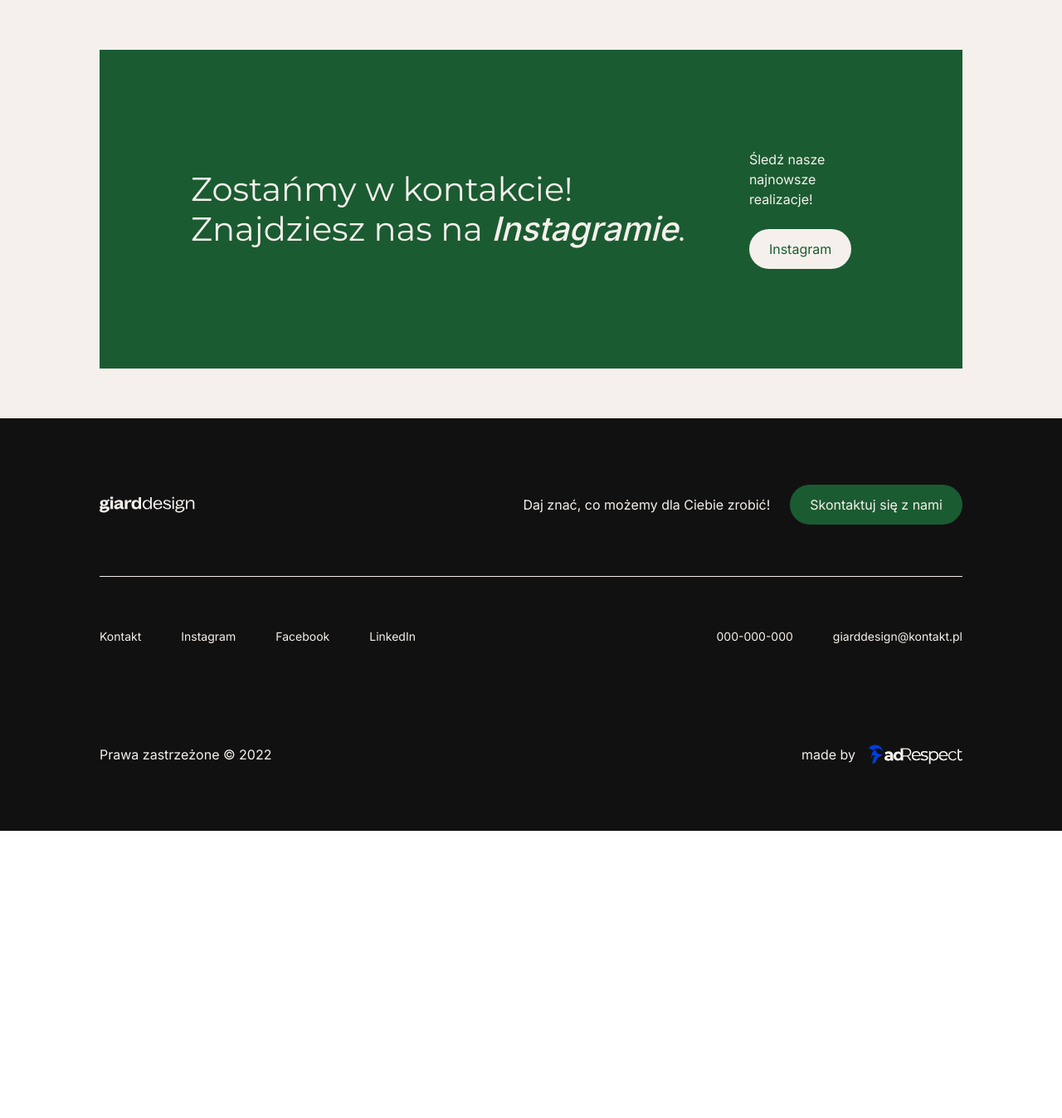
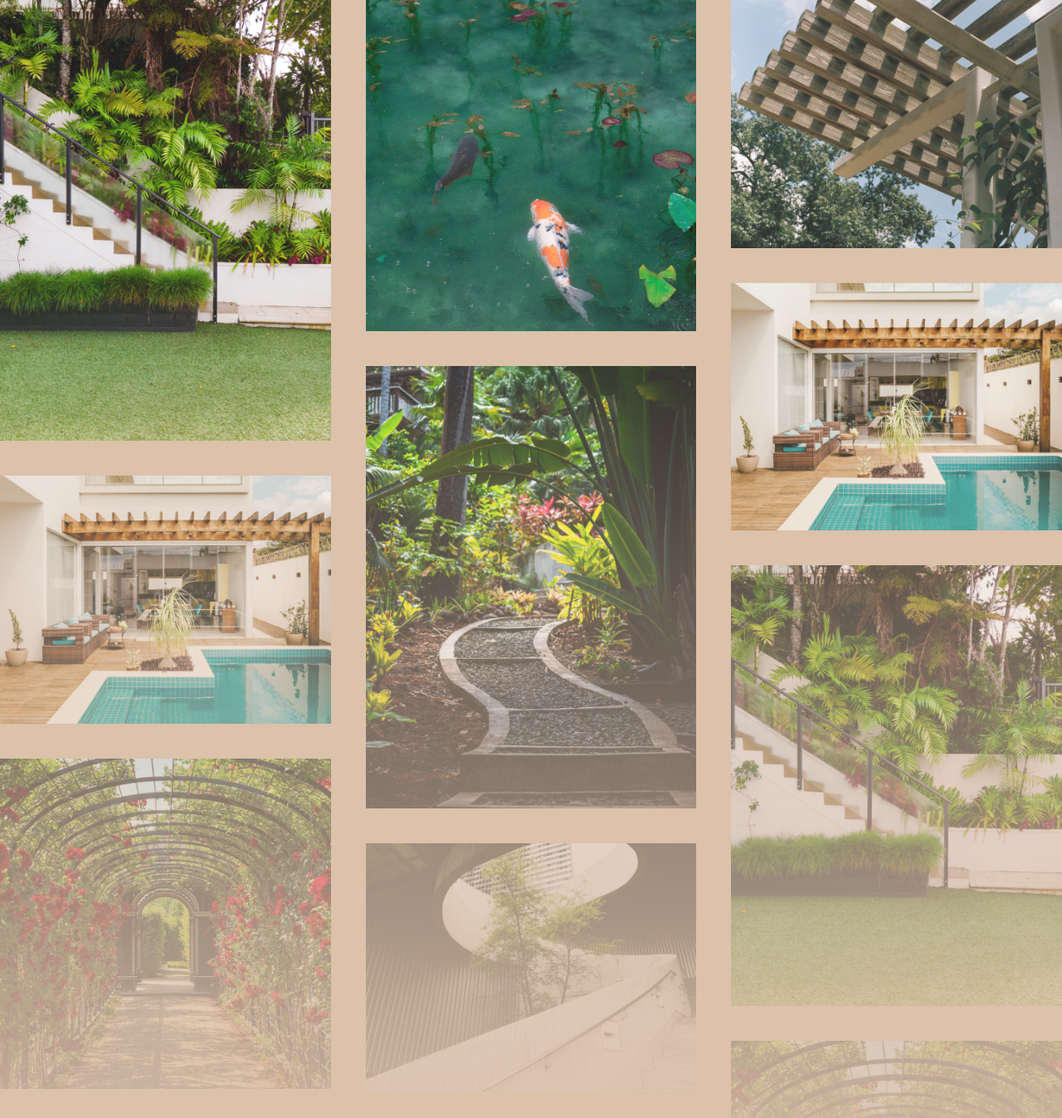
Before and after one commit to grzegorzpokorski/adrespect-recruitment-task, a website built with Vite: page index.html in a window 1280 px wide. Shown: the part 1987-3334 px from the top of the page at 83% size. Before the commit the page ends 2988 px from the top, so only its background shows below. Built offline with nearby package versions, Linux system fonts and the light colour scheme.

Commit message:
feat: add "realizacje" section

```diff
--- a/index.html
+++ b/index.html
@@ -321,7 +321,153 @@
             Nasze <span class="font-sans italic">projekty</span>
           </p>
         </header>
-        <div></div>
+        <div
+          class="relative lg:max-h-[1500px] overflow-hidden"
+          id="bricks-container"
+        >
+          <div
+            class="md:columns-2 lg:columns-3 gap-4 md:gap-8 lg:gap-10.5 mx-4 md:mx-0 pb-11"
+          >
+            <a
+              href="./src/images/photo-1.png"
+              data-fslightbox="gallery"
+              class="break-inside-avoid overflow-hidden mb-4 md:mb-8 lg:mb-10.5 inline-flex w-full"
+              ><img
+                src="./src/images/photo-1.png"
+                alt=""
+                width=""
+                height=""
+                class="w-full hover:scale-105 transition-all" /></a
+            ><a
+              href="./src/images/photo-2.png"
+              data-fslightbox="gallery"
+              class="break-inside-avoid overflow-hidden mb-4 md:mb-8 lg:mb-10.5 inline-flex w-full"
+              ><img
+                src="./src/images/photo-2.png"
+                alt=""
+                width=""
+                height=""
+                class="w-full hover:scale-105 transition-all" /></a
+            ><a
+              href="./src/images/photo-3.png"
+              data-fslightbox="gallery"
+              class="break-inside-avoid overflow-hidden mb-4 md:mb-8 lg:mb-10.5 inline-flex w-full"
+              ><img
+                src="./src/images/photo-3.png"
+                alt=""
+                width=""
+                height=""
+                class="w-full hover:scale-105 transition-all" /></a
+            ><a
+              href="./src/images/photo-4.png"
+              data-fslightbox="gallery"
+              class="break-inside-avoid overflow-hidden mb-4 md:mb-8 lg:mb-10.5 inline-flex w-full"
+              ><img
+                src="./src/images/photo-4.png"
+                alt=""
+                width=""
+                height=""
+                class="w-full hover:scale-105 transition-all" /></a
+            ><a
+              href="./src/images/photo-5.png"
+              data-fslightbox="gallery"
+              class="break-inside-avoid overflow-hidden mb-4 md:mb-8 lg:mb-10.5 inline-flex w-full"
+              ><img
+                src="./src/images/photo-5.png"
+                alt=""
+                width=""
+                height=""
+                class="w-full hover:scale-105 transition-all" /></a
+            ><a
+              href="./src/images/photo-6.png"
+              data-fslightbox="gallery"
+              class="break-inside-avoid overflow-hidden mb-4 md:mb-8 lg:mb-10.5 inline-flex w-full"
+              ><img
+                src="./src/images/photo-6.png"
+                alt=""
+                width=""
+                height=""
+                class="w-full hover:scale-105 transition-all" /></a
+            ><a
+              href="./src/images/photo-7.png"
+              data-fslightbox="gallery"
+              class="break-inside-avoid overflow-hidden mb-4 md:mb-8 lg:mb-10.5 inline-flex w-full"
+              ><img
+                src="./src/images/photo-7.png"
+                alt=""
+                width=""
+                height=""
+                class="w-full hover:scale-105 transition-all" /></a
+            ><a
+              href="./src/images/photo-8.png"
+              data-fslightbox="gallery"
+              class="break-inside-avoid overflow-hidden mb-4 md:mb-8 lg:mb-10.5 inline-flex w-full"
+              ><img
+                src="./src/images/photo-8.png"
+                alt=""
+                width=""
+                height=""
+                class="w-full hover:scale-105 transition-all" /></a
+            ><a
+              href="./src/images/photo-9.png"
+              data-fslightbox="gallery"
+              class="break-inside-avoid overflow-hidden mb-4 md:mb-8 lg:mb-10.5 inline-flex w-full"
+              ><img
+                src="./src/images/photo-9.png"
+                alt=""
+                width=""
+                height=""
+                class="w-full hover:scale-105 transition-all"
+            /></a>
+            <!--  -->
+            <a
+              href="./src/images/photo-2.png"
+              data-fslightbox="gallery"
+              class="break-inside-avoid overflow-hidden mb-4 md:mb-8 lg:mb-10.5 inline-flex w-full"
+              ><img
+                src="./src/images/photo-2.png"
+                alt=""
+                width=""
+                height=""
+                class="w-full hover:scale-105 transition-all" /></a
+            ><a
+              href="./src/images/photo-1.png"
+              data-fslightbox="gallery"
+              class="break-inside-avoid overflow-hidden mb-4 md:mb-8 lg:mb-10.5 inline-flex w-full"
+              ><img
+                src="./src/images/photo-1.png"
+                alt=""
+                width=""
+                height=""
+                class="w-full hover:scale-105 transition-all" /></a
+            ><a
+              href="./src/images/photo-3.png"
+              data-fslightbox="gallery"
+              class="break-inside-avoid overflow-hidden mb-4 md:mb-8 lg:mb-10.5 inline-flex w-full"
+              ><img
+                src="./src/images/photo-3.png"
+                alt=""
+                width=""
+                height=""
+                class="w-full hover:scale-105 transition-all"
+            /></a>
+          </div>
+          <div
+            id="bricks-container-overlay"
+            class="absolute bottom-0 w-full h-[80%] flex flex-col items-center justify-end pb-22.5 bg-gradient-to-t from-beige transition-all duration-500"
+          >
+            <button
+              id="bricks-container-release"
+              class="flex flex-row items-center gap-2 bg-transparent border border-black text-black py-3 px-6 rounded-full motion-safe:transition-colors motion-safe:transition-all group hover:bg-white hover:text-black"
+            >
+              Rozwiń
+              <span
+                class="w-4 h-4 bg-[url('/src/images/arrow-down-black.svg')]"
+                aria-hidden="true"
+              ></span>
+            </button>
+          </div>
+        </div>
       </section>
       <section
         id="instagram-section"
--- a/package.json
+++ b/package.json
@@ -19,5 +19,10 @@
     "prettier": "^3.0.1",
     "tailwindcss": "^3.3.3",
     "vite": "^4.4.5"
+  },
+  "dependencies": {
+    "bricks.js": "^1.8.0",
+    "fslightbox": "^3.4.1",
+    "masonry-layout": "^4.2.2"
   }
 }
--- /dev/null
+++ b/src/js/gallery.js
@@ -0,0 +1,18 @@
+import "fslightbox";
+
+const bricksContainer = document.querySelector("#bricks-container");
+const bricksContainerReleaseBtn = document.querySelector(
+  "#bricks-container-release",
+);
+const bricksContainerOverlay = document.querySelector(
+  "#bricks-container-overlay",
+);
+
+bricksContainerReleaseBtn.addEventListener("click", () => {
+  bricksContainer.classList.remove("lg:max-h-[1500px]");
+  bricksContainer.classList.add("lg:max-h-full");
+  bricksContainerOverlay.classList.add("opacity-0");
+  setTimeout(() => {
+    bricksContainerOverlay.remove();
+  }, 500);
+});
--- a/src/js/main.js
+++ b/src/js/main.js
@@ -1,4 +1,5 @@
 import "../css/style.css";
+import "./gallery.js";
 import { initNavigation } from "./navigation.js";
 
 initNavigation();
--- a/tailwind.config.js
+++ b/tailwind.config.js
@@ -24,10 +24,12 @@ export default {
       },
       spacing: {
         1.25: "5px",
+        10.5: "42px",
         15: "60px",
         15.5: "62px",
         17.5: "70px",
         18: "72px",
+        22.5: "90px",
         27.5: "110px",
         30: "120px",
         33.75: "135px",
```
Also changed, not shown: pnpm-lock.yaml, src/images/arrow-down-black.svg (added), src/images/photo-1.png (added), src/images/photo-2.png (added), src/images/photo-3.png (added), src/images/photo-4.png (added), src/images/photo-5.png (added), src/images/photo-6.png (added), src/images/photo-7.png (added), src/images/photo-8.png (added), src/images/photo-9.png (added).
